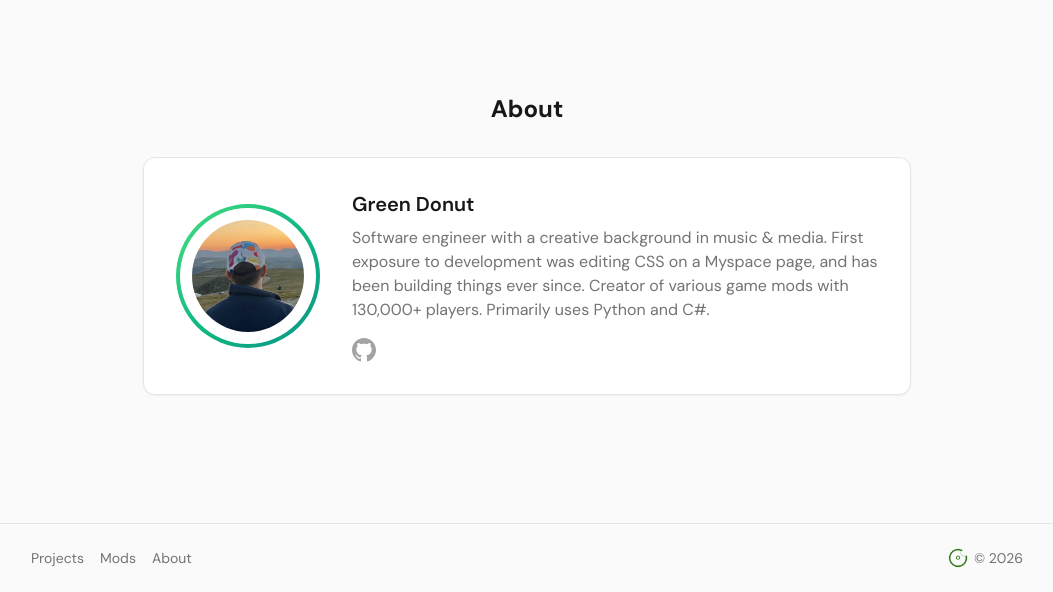
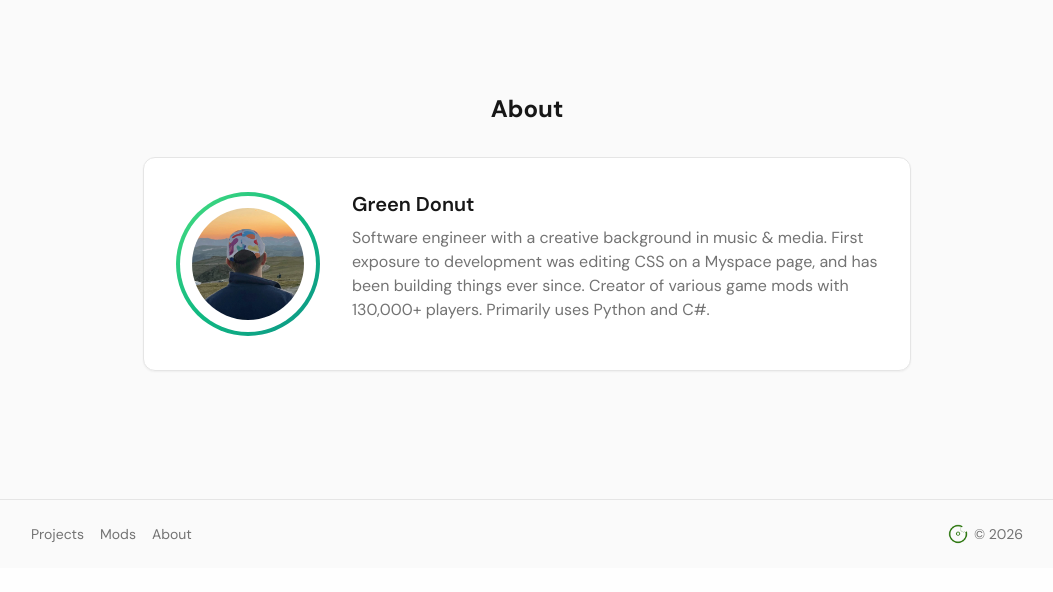
Before and after one commit to dylanhebert/greendonut.net, a Flask app: page / in a window 1280 px wide. Shown: the part 1705-2297 px from the top of the page, without its empty margins (113-1166 px from the left). After the commit the page ends 2249 px from the top, so only its background shows below. Run offline with Flask 3, Linux system fonts and the light colour scheme; some libraries are stand-ins or nearby versions.

Commit message:
Remove Github link for now

```diff
--- a/templates/index.html
+++ b/templates/index.html
@@ -139,7 +139,7 @@
                 Software engineer with a creative background in music & media. First exposure to development was editing CSS on a Myspace page, and has been building things ever since. Creator of various game mods with 130,000+ players. Primarily uses Python and C#.
             </p>
             <!-- Social Links -->
-            <div class="flex items-center gap-4 justify-center md:justify-start">
+            <!-- <div class="flex items-center gap-4 justify-center md:justify-start">
                 {% for link in social_links %}
                 <a href="{{ link.url }}" target="_blank" rel="noopener"
                    class="text-gray-400 hover:text-gray-900 dark:hover:text-white transition-colors"
@@ -151,7 +151,7 @@
                     {% endif %}
                 </a>
                 {% endfor %}
-            </div>
+            </div> -->
         </div>
     </div>
 </section>
```
